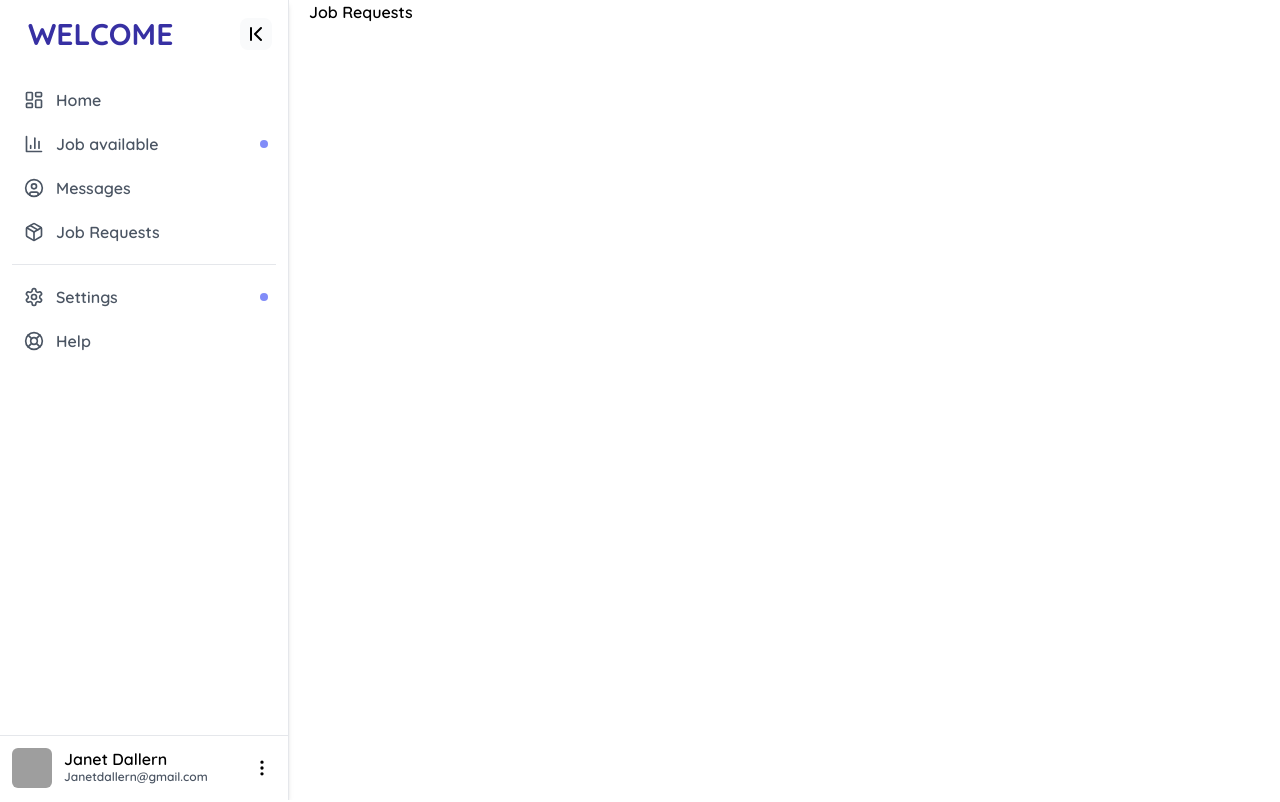
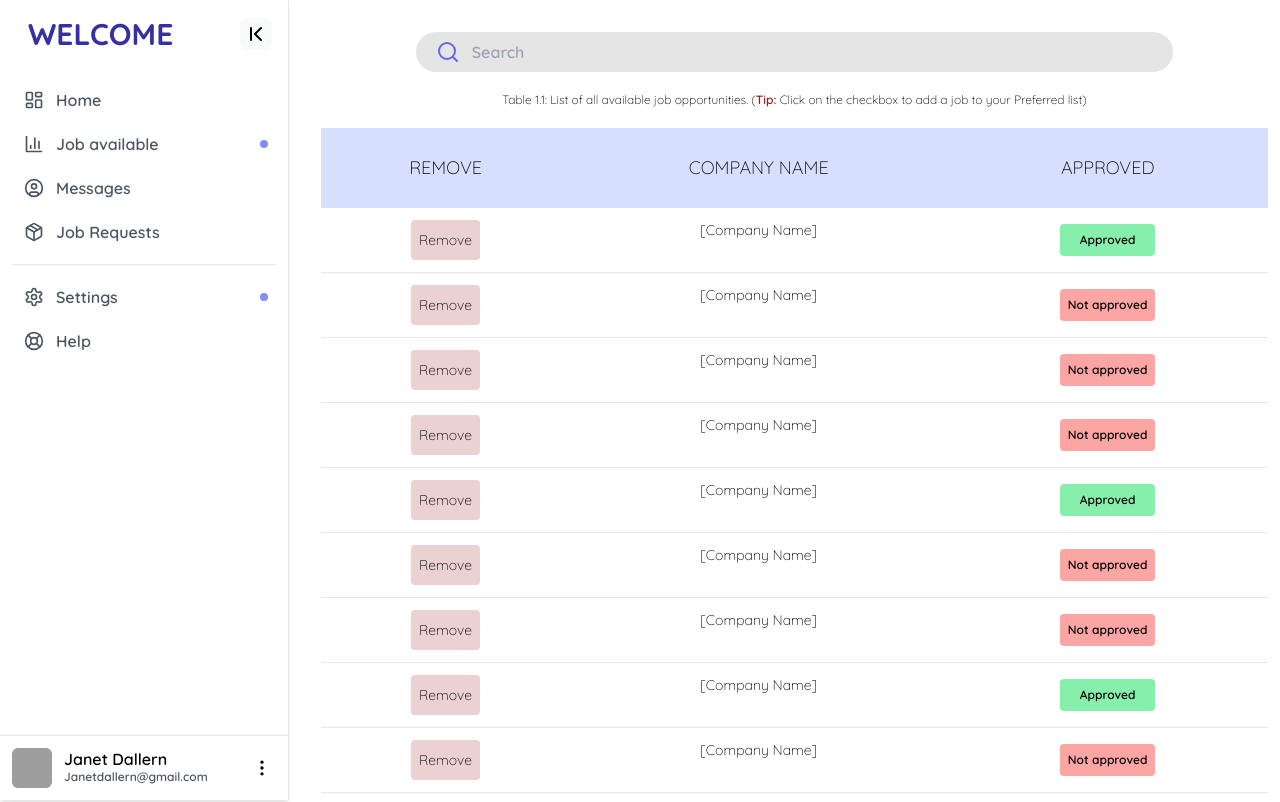
Before and after one commit to cyusasnave/KFJ-project-Innocent, a React (Vite) app: page /dashboard/jobrequests in a window 1280 px wide. Shown: the top 802 px of the page. Built offline with nearby package versions, Linux system fonts and the light colour scheme; grey boxes are pictures that could not be loaded.

Commit message:
added job requests table

```diff
--- a/src/Components/Dashboard/DashboardJobRequest.tsx
+++ b/src/Components/Dashboard/DashboardJobRequest.tsx
@@ -1,10 +1,95 @@
 import DashboardHomeNav from "./DashboardHomeNav";
+import { jobData } from "../../Data/dashboardJobRequest";
+import { useEffect, useState } from "react";
+import { Search, X } from "lucide-react";
+
+interface WindowSize {
+  width: number;
+}
+
+interface JobDataType {
+  companyName: string;
+  isApproved: boolean;
+}
 
 function DashboardJobRequest() {
+
+  const [windowSize, setWindowSize] = useState<WindowSize>({
+    width: window.innerWidth,
+  });
+
+  useEffect(() => {
+    const handleResize = () => {
+      setWindowSize({ width: window.innerWidth });
+    };
+
+    window.addEventListener("resize", handleResize);
+
+    return () => {
+      window.removeEventListener("resize", handleResize);
+    };
+  }, []);
+
+  const enableBurgerMenu = (): boolean => {
+    return windowSize.width <= 965; // Enable burger menu for iPad and mobile screens (less than or equal to 768px)
+  };
+
   return (
-    <div className="flex gap-5">
+    <div className="flex gap-0 md:gap-5">
       <DashboardHomeNav />
-      <div>Job Requests</div>
+      <div className="w-full h-max p-3">
+        <div className="h-max w-full flex justify-center items-center my-5">
+          <div className="w-[80%] py-2 px-5 bg-black/10 flex gap-3 rounded-full">
+            <Search className="text-indigo-500" />
+            <input type="text" className="w-[95%] outline-none bg-transparent" placeholder="Search" />
+          </div>
+        </div>
+        <table className="w-full table-collapse">
+          <caption className="caption-top mb-5 font-thin text-xs">
+            Table 1.1: List of all available job opportunities. (<span className="text-red-800">Tip:</span> Click on the checkbox to add a job to your Preferred list)
+          </caption>
+          <thead className="w-full h-max p-3">
+            <tr className="w-full h-[80px] bg-indigo-200/70">
+              <th className="text-sm md:text-lg font-light md:font-base">REMOVE</th>
+              <th className="text-sm md:text-lg font-light md:font-base">COMPANY NAME</th>
+              <th className="text-sm md:text-lg font-light md:font-base">APPROVED</th>
+            </tr>
+          </thead>
+          <tbody className="w-full">
+            {jobData.map((item: JobDataType, index: number) => (
+              <tr
+                key={index}
+                className="w-full h-max border-b text-center rounded-lg mb-2"
+              >
+                <td className={`h-max  p-1 md:p-3 pl-5  ${ !enableBurgerMenu() ? " " : " "}`}>
+                <button className={`bg-red-800/20 py-1 text-sm hover:text-white font-thin ${enableBurgerMenu() ? "px-2 h-[40px]" : "px-2 h-[40px]"} rounded hover:bg-red-800/60`}>
+                          {!enableBurgerMenu() ? "Remove" : <X />}
+                        </button>
+                </td>
+                <td className="h-max  p-3 text-center text-sm font-light flex flex-col"><span className="font-light">{item.companyName}</span></td>
+                <td className="h-max  p-3 text-xs font-semibold">
+                  {item.isApproved ? (
+                    <button className="bg-green-300 w-max h-max px-5 py-2 rounded">Approved</button>
+                  ) : (
+                    <button className="bg-red-300 w-max h-max px-2 py-2 rounded">Not approved</button>
+                  )}
+                </td>
+              </tr>
+            ))}
+          </tbody>
+        </table>
+        <div className="w-[90%] m-auto mt-20">
+            <h3 className="text-black/60 text-center font-light text-sm mb-10">We are here to help you</h3>
+            <p className="px-5 text-center text-xs font-thin mb-10">
+            The bridge to your dream career starts here. Discover opportunities, connect with employers, and navigate your path to success with our comprehensive job-finding platform. Empowering individuals to thrive in their professional journeys.
+            </p>
+            <hr />
+            <div className="w-full h-[60px] text-center text-xs font-thin pt-4 text-black/65">
+              &copy; Copyright K&amp;FJ {new Date().getFullYear()} | All right
+              reserved
+            </div>
+          </div>
+      </div>
     </div>
   );
 }
--- a/src/Components/Dashboard/DashboardJobsAvailable.tsx
+++ b/src/Components/Dashboard/DashboardJobsAvailable.tsx
@@ -55,15 +55,15 @@ function DashboardStatistics() {
             <input type="text" className="w-[95%] outline-none bg-transparent" placeholder="Search" />
           </div>
         </div>
-        <table className="w-full table-collapse">
+        <table className="w-full table-auto">
           <caption className="caption-top mb-5 font-thin text-xs">
             Table 1.1: List of all available job opportunities. (<span className="text-red-800">Tip:</span> Click on the checkbox to add a job to your Preferred list)
           </caption>
           <thead className="w-full h-max p-3">
             <tr className="w-full h-[80px] bg-indigo-200/70">
               <th className={!enableBurgerMenu() ? " " : "hidden"}>{" "}</th>
-              <th className="text-sm md:text-lg font-light md:font-base">JOB DESCRIPTION & CONDITIONS</th>
-              <th className="text-sm md:text-lg border-l-2 border-black/20 font-light md:font-base">CONTACTS</th>
+              <th className="text-sm md:text-lg font-light md:font-base">{enableBurgerMenu() ? "JOB DESCRIPTION, CONDITIONS & CONTACTS" : "JOB DESCRIPTION & CONDITIONS"}</th>
+              <th className={`text-sm md:text-lg border-l-2 border-black/20 font-light md:font-base ${!enableBurgerMenu() ? " " : "hidden"}`}>CONTACTS</th>
             </tr>
           </thead>
           <tbody className="w-full">
@@ -86,8 +86,8 @@ function DashboardStatistics() {
                     )}
                   </div>
                 </td>
-                <td className="h-max  p-3 text-justify text-sm font-light flex flex-col"><span>{item.companyName}</span> <span className="font-light">{item.name}</span></td>
-                <td className="h-max  p-3 border-l-2 text-sm font-light"> <strong className="font-bold">Email:</strong> {item.email} <br /> <strong className="font-bold">Tel:</strong> <br /> {item.contact}</td>
+                <td className="h-max p-3 text-justify text-sm font-light flex flex-col"><span>{item.companyName}</span> <span className="font-light">{item.name}</span></td>
+                <td className={`h-max p-3 border-l-2 ${!enableBurgerMenu() ? " " : "flex flex-col gap-3 justify-center"}`}> <span className="text-sm font-light"><strong className="font-bold">Email:</strong> {item.email}</span> <span className="text-sm font-light"><strong className="font-bold"> Tel:</strong>  {item.contact}</span></td>
               </tr>
             ))}
           </tbody>
--- a/src/Data/dashboardJobRequest.ts
+++ b/src/Data/dashboardJobRequest.ts
@@ -1,19 +1,42 @@
 export const jobData = [
- "[Name of company hiring]",
- "[Name of company hiring]",
- "[Name of company hiring]",
- "[Name of company hiring]",
- "[Name of company hiring]",
- "[Name of company hiring]",
- "[Name of company hiring]",
- "[Name of company hiring]",
- "[Name of company hiring]",
- "[Name of company hiring]",
- "[Name of company hiring]",
- "[Name of company hiring]",
- "[Name of company hiring]",
- "[Name of company hiring]",
- "[Name of company hiring]",
- "[Name of company hiring]",
- "[Name of company hiring]",
+ {
+    companyName: "[Company Name]",
+    isApproved: true
+ },
+ {
+    companyName: "[Company Name]",
+    isApproved: false
+ },
+ {
+    companyName: "[Company Name]",
+    isApproved: false
+ },
+ {
+    companyName: "[Company Name]",
+    isApproved: false
+ },
+ {
+    companyName: "[Company Name]",
+    isApproved: true
+ },
+ {
+    companyName: "[Company Name]",
+    isApproved: false
+ },
+ {
+    companyName: "[Company Name]",
+    isApproved: false
+ },
+ {
+    companyName: "[Company Name]",
+    isApproved: true
+ },
+ {
+    companyName: "[Company Name]",
+    isApproved: false
+ },
+ {
+    companyName: "[Company Name]",
+    isApproved: true
+ },
 ]
```
